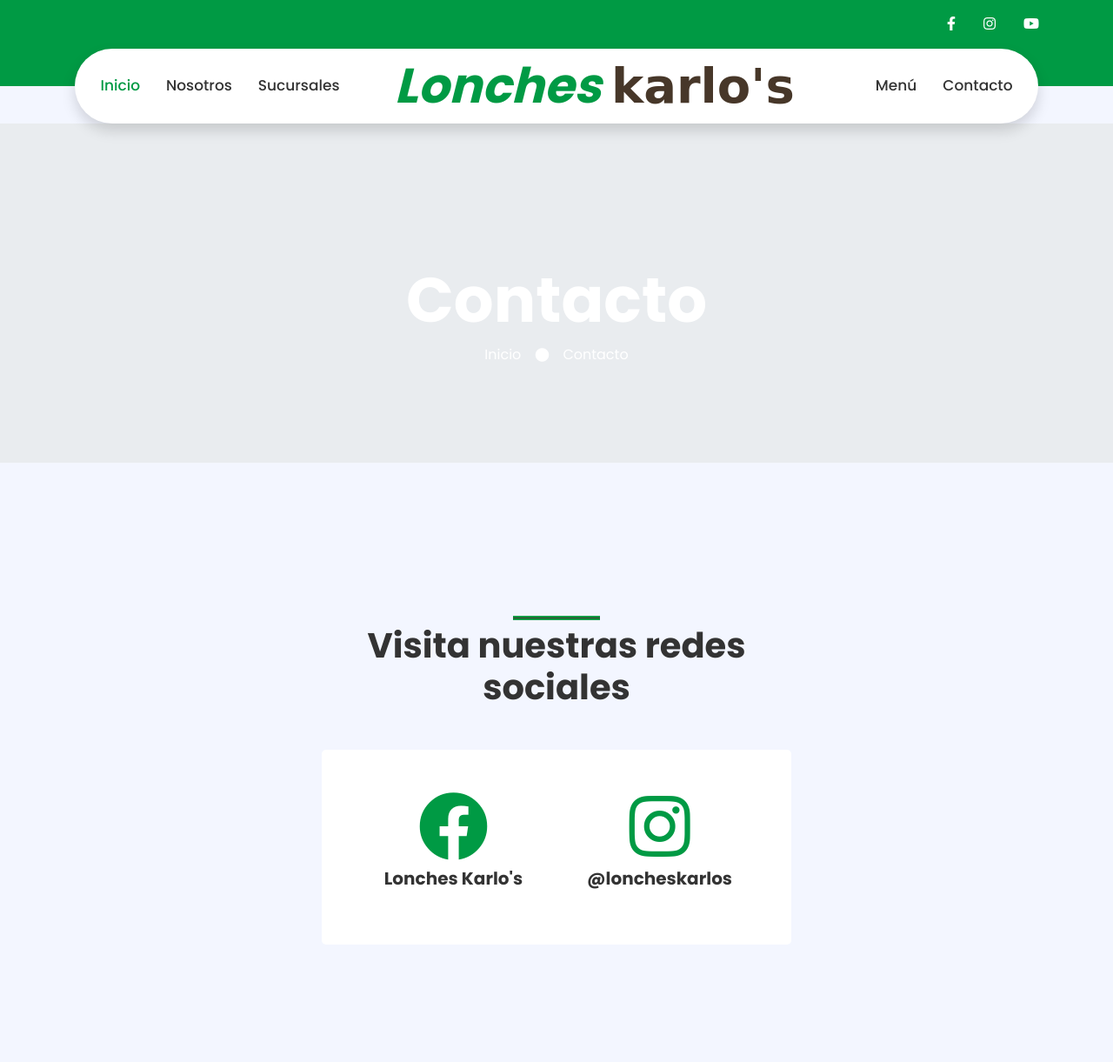
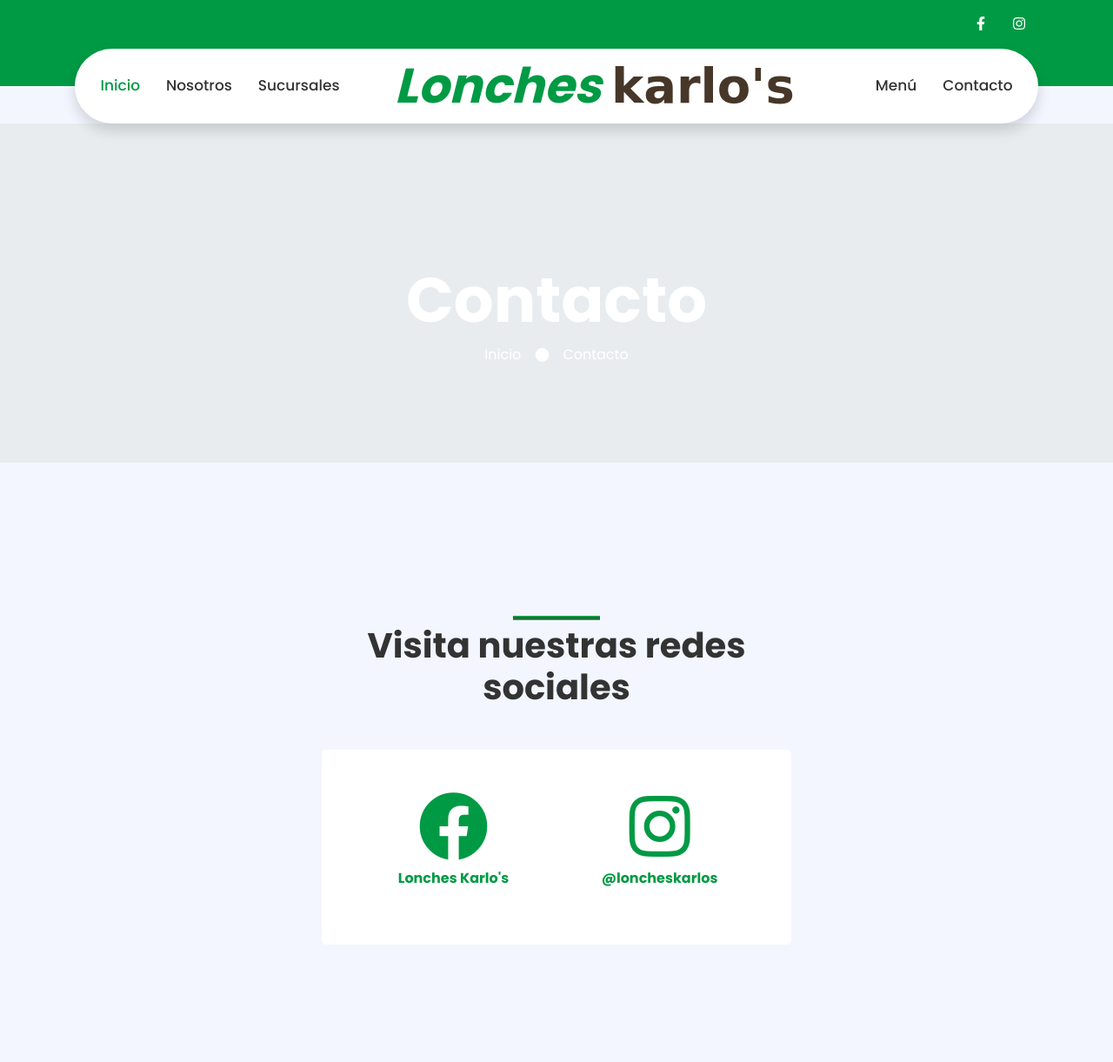
Before and after one commit to nightfury-04/loncheskarlos, a PHP site: page /contact.php in a window 1280 px wide. Shown: the top 1221 px of the page at 87% size. Run offline with PHP 8.4, Linux system fonts and the light colour scheme; data that the repository does not hold is empty; style sheets or scripts are compiled from the project's sources; some libraries are stand-ins or nearby versions; some web fonts are replaced.

Commit message:
Update links

```diff
--- a/components/navbar.php
+++ b/components/navbar.php
@@ -39,14 +39,11 @@
           <div class="col-md-6 text-center text-lg-left mb-2 mb-lg-0"></div>
           <div class="col-md-6 text-center text-lg-right">
             <div class="d-inline-flex align-items-center">
-              <a class="text-white px-3" href="">
+              <a class="text-white px-3" href="https://www.facebook.com/loncheskarlosgdl" target="_blank">
                 <i class="fab fa-facebook-f"></i>
               </a>
-              <a class="text-white px-3" href="">
+              <a class="text-white px-3" href="https://www.instagram.com/loncheskarlos" target="_blank">
                 <i class="fab fa-instagram"></i>
-              </a>
-              <a class="text-white pl-3" href="">
-                <i class="fab fa-youtube"></i>
               </a>
             </div>
           </div>
--- a/contact.php
+++ b/contact.php
@@ -55,11 +55,11 @@
                         <div class="row">
                             <div class="col-12 col-lg-6 text-center mb-3">
                                 <i class="fab fa-facebook fa-5x mb-2 text-primary"></i>
-                                <h5 class="font-weight-bold m-0">Lonches Karlo's</h5>
+                                <a href="https://www.facebook.com/loncheskarlosgdl" target="_blank" class="d-block font-weight-bold m-0">Lonches Karlo's</a>
                             </div>
                             <div class="col-12 col-lg-6 text-center">
                                 <i class="fab fa-instagram fa-5x mb-2 text-primary"></i>
-                                <h5 class="font-weight-bold m-0">@loncheskarlos</h5>
+                                <a href="https://www.instagram.com/loncheskarlos" target="_blank" class="d-block font-weight-bold m-0">@loncheskarlos</a>
                             </div>
                         </div>
                     </div>
```
